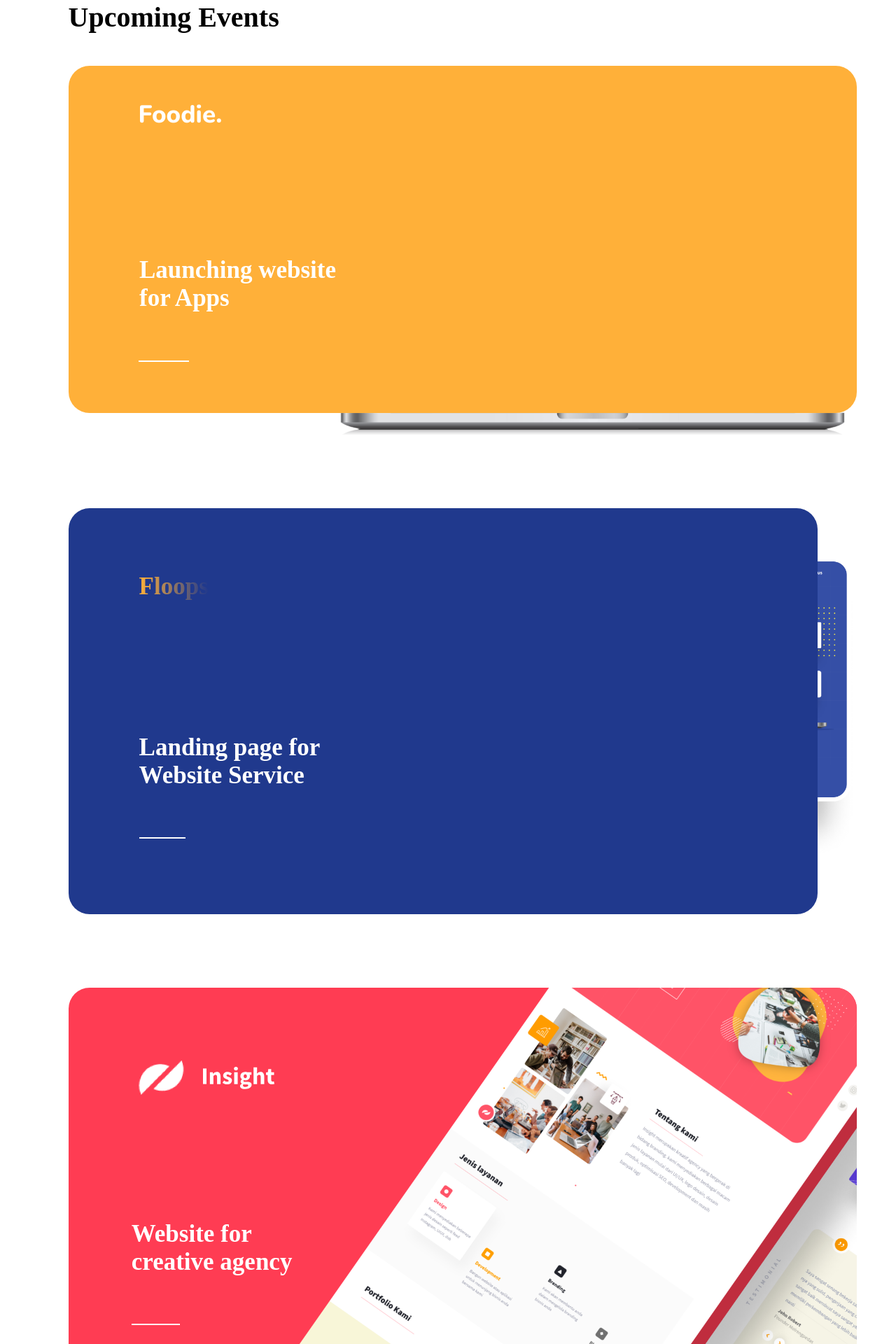
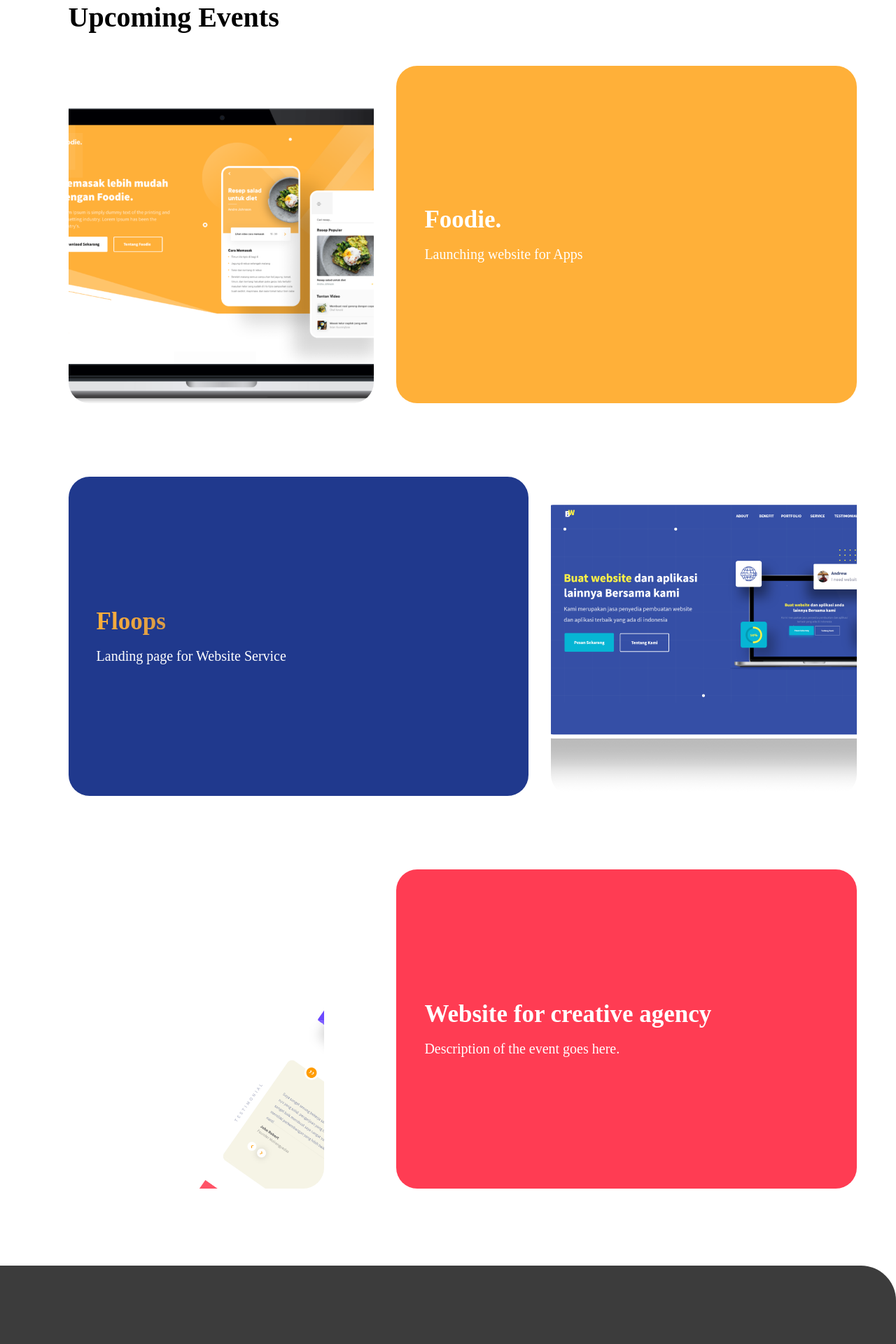
Before and after one commit to SanjayKumar-M/Schoolsite, a React (Create React App) app: page /works in a window 1280 px wide. Shown: the part 880-2800 px from the top of the page at 70% size. Built offline with nearby package versions, Linux system fonts and the light colour scheme.

Commit message:
updated events

```diff
--- a/src/pages/Works/index.jsx
+++ b/src/pages/Works/index.jsx
@@ -83,83 +83,71 @@ export default function WorksPage() {
               </div>
             </div>
             <div className="flex flex-col items-start justify-start w-full gap-11">
-              <div className="flex flex-row justify-between items-start w-[59%]">
+              <div className="flex flex-row justify-between items-start w-full">
                 <Heading size="4xl" as="h2">
                   Upcoming Events
                 </Heading>
-
               </div>
               <div className="flex flex-col items-start justify-start w-full gap-[105px]">
+                {/* First Event */}
                 <div className="flex flex-row justify-start w-full mx-auto max-w-[1180px]">
-                  <div className="h-[527px] w-full relative">
+                  <div className="flex items-center justify-center w-[40%] relative mr-8">
                     <Img
                       src="images/img_group_21.png"
                       alt="image_three"
-                      className="h-[482px] w-[67%] bottom-0 right-0 m-auto object-cover absolute"
+                      className="h-[482px] w-auto max-w-full object-cover rounded-[30px]"
                     />
-                    <div className="h-[496px] w-full top-0 right-0 left-0 m-auto absolute">
-                      <div className="flex flex-col items-start justify-center w-full h-full gap-[328px] left-0 bottom-0 right-0 top-0 p-11 m-auto bg-orange-A200 absolute rounded-[30px]">
-                        <Heading size="3xl" as="h3" className="ml-14 !text-white-A700 !font-nunito !font-extrabold">
+                  </div>
+                  <div className="flex flex-col justify-center w-[60%] p-10 bg-orange-A200 rounded-[30px]">
+                    <Heading size="3xl" as="h3" className="text-white-A700 font-nunito font-extrabold mb-4">
                       Foodie.
                     </Heading>
-                        <div className="h-0.5 w-[7%] mb-7 ml-14 bg-white-A700" />
-                      </div>
-                      <Heading
-                        size="3xl"
-                        as="h4"
-                        className="w-[26%] bottom-[29%] left-[9%] m-auto !text-white-A700 absolute"
-                      >
+                    <Text as="p" className="text-white-A700">
                       Launching website for Apps
-                      </Heading>
+                    </Text>
                   </div>
                 </div>
+
+                {/* Second Event */}
+                <div className="flex flex-row justify-start w-full mx-auto max-w-[1180px]">
+                  <div className="flex flex-col justify-center w-[60%] p-10 bg-indigo-800 rounded-[30px]">
+                    <Heading size="3xl" as="h3" className="text-transparent bg-gradient bg-clip-text mb-4">
+                      Floops
+                    </Heading>
+                    <Text as="p" className="text-white-A700">
+                      Landing page for Website Service
+                    </Text>
                   </div>
-                <div className="h-[580px] w-full relative">
+                  <div className="flex items-center justify-center w-[40%] relative ml-8">
                     <Img
                       src="images/img_group_790.png"
                       alt="image_four"
-                    className="h-[456px] w-[57%] right-0 top-[7%] m-auto object-cover absolute"
+                      className="h-[456px] w-auto max-w-full object-cover rounded-[30px]"
                     />
-                  <div className="flex flex-row justify-start w-[95%] h-full left-0 bottom-0 top-0 m-auto absolute">
-                    <div className="flex flex-col items-start justify-center w-full pl-[63px] pr-14 py-[63px] bg-indigo-800 rounded-[30px]">
-                      <Heading size="3xl" as="h5" className="ml-[38px] !text-transparent bg-gradient bg-clip-text">
-                        Floops
-                      </Heading>
-                      <Heading size="3xl" as="h6" className="w-[29%] mt-[190px] ml-[38px] !text-white-A700">
-                        Landing page for Website Service
-                      </Heading>
-                      <div className="h-0.5 w-[7%] mt-[68px] mb-[17px] ml-[38px] bg-white-A700" />
                   </div>
                 </div>
-                </div>
-                <div className="flex flex-row justify-start w-full mx-auto max-w-[1181px]">
-                  <div className="h-[580px] w-full bg-red-A200 relative rounded-[30px]">
-                    <div className="flex flex-row justify-between items-center w-[92%] h-full right-0 bottom-0 top-0 m-auto absolute">
-                      <div className="flex flex-col items-start justify-start w-[28%]">
-                        <div className="flex flex-row justify-start items-center gap-4">
-                          <Img src="images/img_group_51_1.png" alt="image_five" className="w-[31%] object-cover" />
-                          <Img src="images/img_insight.svg" alt="insight_one" className="h-8" />
-                        </div>
-                        <Heading size="3xl" as="h2" className="mt-[173px] !text-white-A700">
-                          Website for creative agency
-                        </Heading>
-                        <div className="h-0.5 w-[24%] mt-[68px] bg-white-A700" />
-                      </div>
+
+                {/* Third Event */}
+                <div className="flex flex-row justify-start w-full mx-auto max-w-[1180px]">
+                  <div className="flex items-center justify-center w-[40%] relative mr-8">
                     <Img
                       src="images/img_web_1920_2_1.png"
                       alt="web19202one_one"
-                        className="w-[35%] object-cover rounded-[30px]"
+                      className="h-[456px] w-auto max-w-full object-cover rounded-[30px]"
                     />
                   </div>
-                    <Img
-                      src="images/img_web_1920_2_1_580x1181.png"
-                      alt="web19202one"
-                      className="justify-center h-[580px] w-full left-0 bottom-0 right-0 top-0 m-auto object-cover absolute rounded-[30px]"
-                    />
+                  <div className="flex flex-col justify-center w-[60%] p-10 bg-red-A200 rounded-[30px]">
+                    <Heading size="3xl" as="h3" className="text-white-A700 font-nunito font-extrabold mb-4">
+                      Website for creative agency
+                    </Heading>
+                    <Text as="p" className="text-white-A700">
+                      Description of the event goes here.
+                    </Text>
                   </div>
                 </div>
               </div>
             </div>
+
           </div>
         </div>
         <Footer className="flex justify-center items-center w-full mt-[110px] pt-[47px] px-[47px] rounded-tr-[50px] bg-gray-800" />
```
Lines whose indentation alone changed are shown as unchanged.
